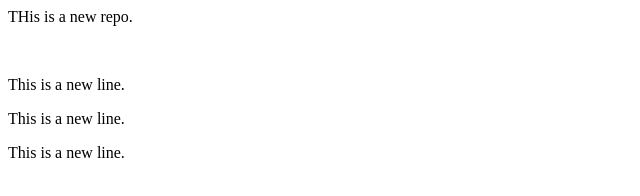
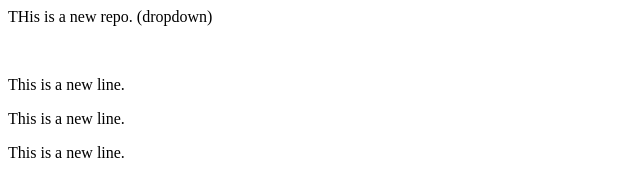
Before and after one commit to om4099/Localrepo, a plain HTML site: page index.html in a window 1280 px wide. Shown: the whole page, without its empty margins (0-640 px from the left). Drawn offline with Linux system fonts and the light colour scheme.

```diff
--- a/index.html
+++ b/index.html
@@ -1,4 +1,4 @@
-<p> THis is a new repo. </p>
+<p> THis is a new repo. (dropdown)</p>
 
 <br>
 <p> This is a new line. </p>
```
